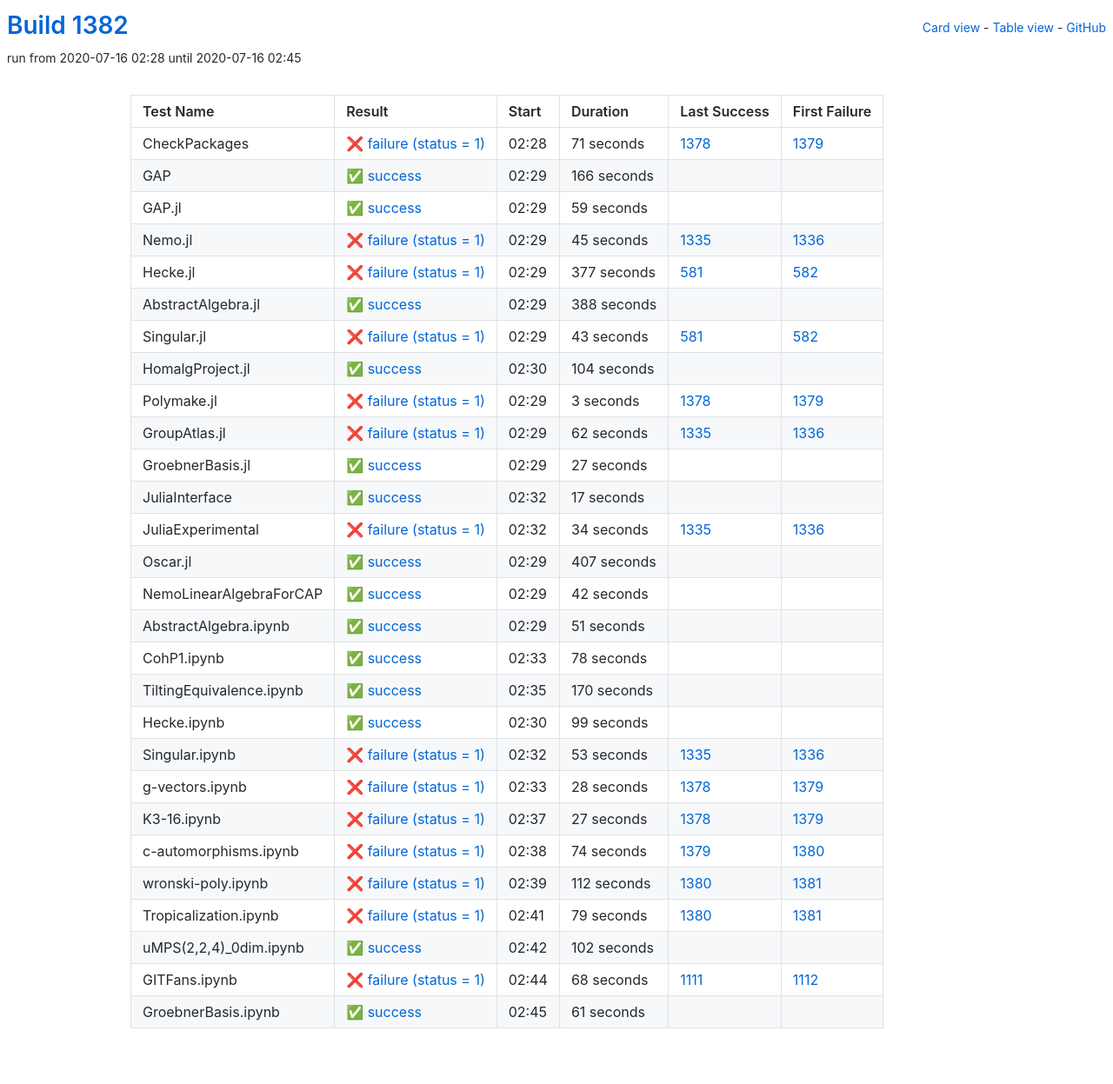
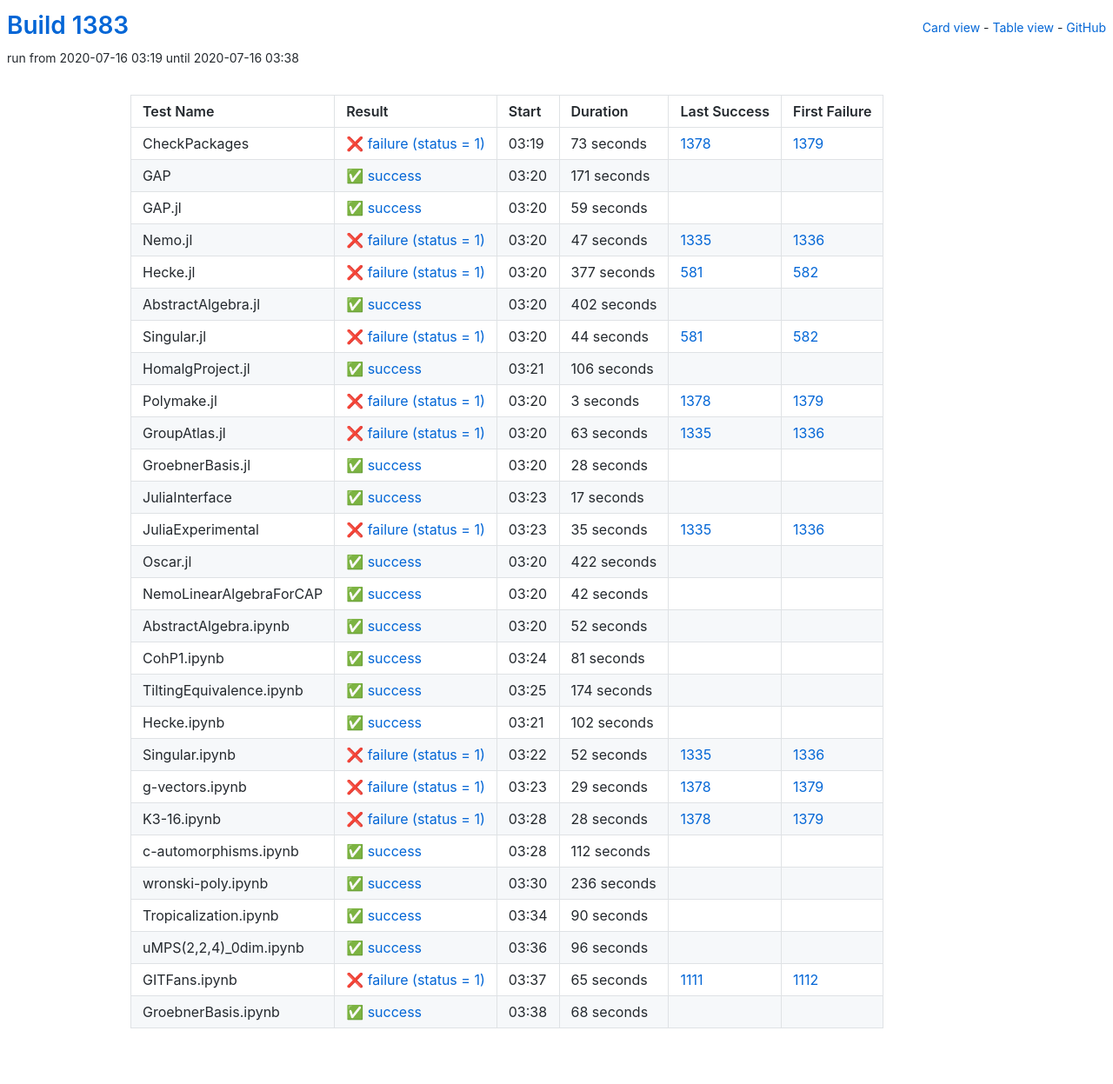
Before and after one commit to oscar-system/oscar-ci-status-1.4, a Jekyll site: the page built from table.html, in a window 1280 px wide. Shown: the whole page at 87% size. Built offline with Jekyll 4.4.1, drawn with Linux system fonts in a browser that asks for light colours.

Commit message:
Build #1383

```diff
--- a/_data/ci.yml
+++ b/_data/ci.yml
@@ -1,6 +1,6 @@
 ---
-build: 1382
-build_url: https://oscarci.mathematik.uni-kl.de/job/oscar-julia-1.4/1382/
+build: 1383
+build_url: https://oscarci.mathematik.uni-kl.de/job/oscar-julia-1.4/1383/
 job: oscar-julia-1.4
 organization: oscar-system
 repo: oscar-ci-status-1.4
@@ -8,32 +8,32 @@ repourl: https://github.com/oscar-system/oscar-ci-status-1.4
 tests:
 - name: CheckPackages
   id: checkpackages
-  log: https://oscarci.mathematik.uni-kl.de/job/oscar-julia-1.4/1382/artifact/logs/build-1382/CheckPackages.log
-  start: 2020-07-16 02:28
+  log: https://oscarci.mathematik.uni-kl.de/job/oscar-julia-1.4/1383/artifact/logs/build-1383/CheckPackages.log
+  start: 2020-07-16 03:19
   success: false
   exitcode: 1
   status: failure
-  duration: 71
+  duration: 73
   last_success: 1378
   last_success_url: https://oscarci.mathematik.uni-kl.de/job/oscar-julia-1.4/1378/
   first_failure: 1379
   first_failure_url: https://oscarci.mathematik.uni-kl.de/job/oscar-julia-1.4/1379/
 - name: GAP
   id: gap
-  log: https://oscarci.mathematik.uni-kl.de/job/oscar-julia-1.4/1382/artifact/logs/build-1382/GAP.log
-  start: 2020-07-16 02:29
+  log: https://oscarci.mathematik.uni-kl.de/job/oscar-julia-1.4/1383/artifact/logs/build-1383/GAP.log
+  start: 2020-07-16 03:20
   success: true
   exitcode: 0
   status: success
-  duration: 166
+  duration: 171
   last_success: false
   last_success_url:
   first_failure: false
   first_failure_url:
 - name: GAP.jl
   id: gap-jl
-  log: https://oscarci.mathematik.uni-kl.de/job/oscar-julia-1.4/1382/artifact/logs/build-1382/GAP.jl.log
-  start: 2020-07-16 02:29
+  log: https://oscarci.mathematik.uni-kl.de/job/oscar-julia-1.4/1383/artifact/logs/build-1383/GAP.jl.log
+  start: 2020-07-16 03:20
   success: true
   exitcode: 0
   status: success
@@ -44,20 +44,20 @@ tests:
   first_failure_url:
 - name: Nemo.jl
   id: nemo-jl
-  log: https://oscarci.mathematik.uni-kl.de/job/oscar-julia-1.4/1382/artifact/logs/build-1382/Nemo.jl.log
-  start: 2020-07-16 02:29
+  log: https://oscarci.mathematik.uni-kl.de/job/oscar-julia-1.4/1383/artifact/logs/build-1383/Nemo.jl.log
+  start: 2020-07-16 03:20
   success: false
   exitcode: 1
   status: failure
-  duration: 45
+  duration: 47
   last_success: 1335
   last_success_url: https://oscarci.mathematik.uni-kl.de/job/oscar-julia-1.4/1335/
   first_failure: 1336
   first_failure_url: https://oscarci.mathematik.uni-kl.de/job/oscar-julia-1.4/1336/
 - name: Hecke.jl
   id: hecke-jl
-  log: https://oscarci.mathematik.uni-kl.de/job/oscar-julia-1.4/1382/artifact/logs/build-1382/Hecke.jl.log
-  start: 2020-07-16 02:29
+  log: https://oscarci.mathematik.uni-kl.de/job/oscar-julia-1.4/1383/artifact/logs/build-1383/Hecke.jl.log
+  start: 2020-07-16 03:20
   success: false
   exitcode: 1
   status: failure
@@ -68,44 +68,44 @@ tests:
   first_failure_url: https://oscarci.mathematik.uni-kl.de/job/oscar-julia-1.4/582/
 - name: AbstractAlgebra.jl
   id: abstractalgebra-jl
-  log: https://oscarci.mathematik.uni-kl.de/job/oscar-julia-1.4/1382/artifact/logs/build-1382/AbstractAlgebra.jl.log
-  start: 2020-07-16 02:29
+  log: https://oscarci.mathematik.uni-kl.de/job/oscar-julia-1.4/1383/artifact/logs/build-1383/AbstractAlgebra.jl.log
+  start: 2020-07-16 03:20
   success: true
   exitcode: 0
   status: success
-  duration: 388
+  duration: 402
   last_success: false
   last_success_url:
   first_failure: false
   first_failure_url:
 - name: Singular.jl
   id: singular-jl
-  log: https://oscarci.mathematik.uni-kl.de/job/oscar-julia-1.4/1382/artifact/logs/build-1382/Singular.jl.log
-  start: 2020-07-16 02:29
+  log: https://oscarci.mathematik.uni-kl.de/job/oscar-julia-1.4/1383/artifact/logs/build-1383/Singular.jl.log
+  start: 2020-07-16 03:20
   success: false
   exitcode: 1
   status: failure
-  duration: 43
+  duration: 44
   last_success: 581
   last_success_url: https://oscarci.mathematik.uni-kl.de/job/oscar-julia-1.4/581/
   first_failure: 582
   first_failure_url: https://oscarci.mathematik.uni-kl.de/job/oscar-julia-1.4/582/
 - name: HomalgProject.jl
   id: homalgproject-jl
-  log: https://oscarci.mathematik.uni-kl.de/job/oscar-julia-1.4/1382/artifact/logs/build-1382/HomalgProject.jl.log
-  start: 2020-07-16 02:30
+  log: https://oscarci.mathematik.uni-kl.de/job/oscar-julia-1.4/1383/artifact/logs/build-1383/HomalgProject.jl.log
+  start: 2020-07-16 03:21
   success: true
   exitcode: 0
   status: success
-  duration: 104
+  duration: 106
   last_success: false
   last_success_url:
   first_failure: false
   first_failure_url:
 - name: Polymake.jl
   id: polymake-jl
-  log: https://oscarci.mathematik.uni-kl.de/job/oscar-julia-1.4/1382/artifact/logs/build-1382/Polymake.jl.log
-  start: 2020-07-16 02:29
+  log: https://oscarci.mathematik.uni-kl.de/job/oscar-julia-1.4/1383/artifact/logs/build-1383/Polymake.jl.log
+  start: 2020-07-16 03:20
   success: false
   exitcode: 1
   status: failure
@@ -116,32 +116,32 @@ tests:
   first_failure_url: https://oscarci.mathematik.uni-kl.de/job/oscar-julia-1.4/1379/
 - name: GroupAtlas.jl
   id: groupatlas-jl
-  log: https://oscarci.mathematik.uni-kl.de/job/oscar-julia-1.4/1382/artifact/logs/build-1382/GroupAtlas.jl.log
-  start: 2020-07-16 02:29
+  log: https://oscarci.mathematik.uni-kl.de/job/oscar-julia-1.4/1383/artifact/logs/build-1383/GroupAtlas.jl.log
+  start: 2020-07-16 03:20
   success: false
   exitcode: 1
   status: failure
-  duration: 62
+  duration: 63
   last_success: 1335
   last_success_url: https://oscarci.mathematik.uni-kl.de/job/oscar-julia-1.4/1335/
   first_failure: 1336
   first_failure_url: https://oscarci.mathematik.uni-kl.de/job/oscar-julia-1.4/1336/
 - name: GroebnerBasis.jl
   id: groebnerbasis-jl
-  log: https://oscarci.mathematik.uni-kl.de/job/oscar-julia-1.4/1382/artifact/logs/build-1382/GroebnerBasis.jl.log
-  start: 2020-07-16 02:29
+  log: https://oscarci.mathematik.uni-kl.de/job/oscar-julia-1.4/1383/artifact/logs/build-1383/GroebnerBasis.jl.log
+  start: 2020-07-16 03:20
   success: true
   exitcode: 0
   status: success
-  duration: 27
+  duration: 28
   last_success: false
   last_success_url:
   first_failure: false
   first_failure_url:
 - name: JuliaInterface
   id: juliainterface
-  log: https://oscarci.mathematik.uni-kl.de/job/oscar-julia-1.4/1382/artifact/logs/build-1382/JuliaInterface.log
-  start: 2020-07-16 02:32
+  log: https://oscarci.mathematik.uni-kl.de/job/oscar-julia-1.4/1383/artifact/logs/build-1383/JuliaInterface.log
+  start: 2020-07-16 03:23
   success: true
   exitcode: 0
   status: success
@@ -152,32 +152,32 @@ tests:
   first_failure_url:
 - name: JuliaExperimental
   id: juliaexperimental
-  log: https://oscarci.mathematik.uni-kl.de/job/oscar-julia-1.4/1382/artifact/logs/build-1382/JuliaExperimental.log
-  start: 2020-07-16 02:32
+  log: https://oscarci.mathematik.uni-kl.de/job/oscar-julia-1.4/1383/artifact/logs/build-1383/JuliaExperimental.log
+  start: 2020-07-16 03:23
   success: false
   exitcode: 1
   status: failure
-  duration: 34
+  duration: 35
   last_success: 1335
   last_success_url: https://oscarci.mathematik.uni-kl.de/job/oscar-julia-1.4/1335/
   first_failure: 1336
   first_failure_url: https://oscarci.mathematik.uni-kl.de/job/oscar-julia-1.4/1336/
 - name: Oscar.jl
   id: oscar-jl
-  log: https://oscarci.mathematik.uni-kl.de/job/oscar-julia-1.4/1382/artifact/logs/build-1382/Oscar.jl.log
-  start: 2020-07-16 02:29
+  log: https://oscarci.mathematik.uni-kl.de/job/oscar-julia-1.4/1383/artifact/logs/build-1383/Oscar.jl.log
+  start: 2020-07-16 03:20
   success: true
   exitcode: 0
   status: success
-  duration: 407
+  duration: 422
   last_success: false
   last_success_url:
   first_failure: false
   first_failure_url:
 - name: NemoLinearAlgebraForCAP
   id: nemolinearalgebraforcap
-  log: https://oscarci.mathematik.uni-kl.de/job/oscar-julia-1.4/1382/artifact/logs/build-1382/NemoLinearAlgebraForCAP.log
-  start: 2020-07-16 02:29
+  log: https://oscarci.mathematik.uni-kl.de/job/oscar-julia-1.4/1383/artifact/logs/build-1383/NemoLinearAlgebraForCAP.log
+  start: 2020-07-16 03:20
   success: true
   exitcode: 0
   status: success
@@ -188,68 +188,80 @@ tests:
   first_failure_url:
 - name: AbstractAlgebra.ipynb
   id: abstractalgebra-ipynb
-  log: https://oscarci.mathematik.uni-kl.de/job/oscar-julia-1.4/1382/artifact/logs/build-1382/AbstractAlgebra.ipynb.log
-  start: 2020-07-16 02:29
+  log: https://oscarci.mathematik.uni-kl.de/job/oscar-julia-1.4/1383/artifact/logs/build-1383/AbstractAlgebra.ipynb.log
+  start: 2020-07-16 03:20
   success: true
   exitcode: 0
   status: success
-  duration: 51
+  duration: 52
   last_success: false
   last_success_url:
   first_failure: false
   first_failure_url:
 - name: CohP1.ipynb
   id: cohp1-ipynb
-  log: https://oscarci.mathematik.uni-kl.de/job/oscar-julia-1.4/1382/artifact/logs/build-1382/CohP1.ipynb.log
-  start: 2020-07-16 02:33
+  log: https://oscarci.mathematik.uni-kl.de/job/oscar-julia-1.4/1383/artifact/logs/build-1383/CohP1.ipynb.log
+  start: 2020-07-16 03:24
   success: true
   exitcode: 0
   status: success
-  duration: 78
+  duration: 81
   last_success: false
   last_success_url:
   first_failure: false
   first_failure_url:
 - name: TiltingEquivalence.ipynb
   id: tiltingequivalence-ipynb
-  log: https://oscarci.mathematik.uni-kl.de/job/oscar-julia-1.4/1382/artifact/logs/build-1382/TiltingEquivalence.ipynb.log
-  start: 2020-07-16 02:35
+  log: https://oscarci.mathematik.uni-kl.de/job/oscar-julia-1.4/1383/artifact/logs/build-1383/TiltingEquivalence.ipynb.log
+  start: 2020-07-16 03:25
   success: true
   exitcode: 0
   status: success
-  duration: 170
+  duration: 174
   last_success: false
   last_success_url:
   first_failure: false
   first_failure_url:
 - name: Hecke.ipynb
   id: hecke-ipynb
-  log: https://oscarci.mathematik.uni-kl.de/job/oscar-julia-1.4/1382/artifact/logs/build-1382/Hecke.ipynb.log
-  start: 2020-07-16 02:30
+  log: https://oscarci.mathematik.uni-kl.de/job/oscar-julia-1.4/1383/artifact/logs/build-1383/Hecke.ipynb.log
+  start: 2020-07-16 03:21
   success: true
   exitcode: 0
   status: success
-  duration: 99
+  duration: 102
   last_success: false
   last_success_url:
   first_failure: false
   first_failure_url:
 - name: Singular.ipynb
   id: singular-ipynb
-  log: https://oscarci.mathematik.uni-kl.de/job/oscar-julia-1.4/1382/artifact/logs/build-1382/Singular.ipynb.log
-  start: 2020-07-16 02:32
+  log: https://oscarci.mathematik.uni-kl.de/job/oscar-julia-1.4/1383/artifact/logs/build-1383/Singular.ipynb.log
+  start: 2020-07-16 03:22
   success: false
   exitcode: 1
   status: failure
-  duration: 53
+  duration: 52
   last_success: 1335
   last_success_url: https://oscarci.mathematik.uni-kl.de/job/oscar-julia-1.4/1335/
   first_failure: 1336
   first_failure_url: https://oscarci.mathematik.uni-kl.de/job/oscar-julia-1.4/1336/
 - name: g-vectors.ipynb
   id: g-vectors-ipynb
-  log: https://oscarci.mathematik.uni-kl.de/job/oscar-julia-1.4/1382/artifact/logs/build-1382/g-vectors.ipynb.log
-  start: 2020-07-16 02:33
+  log: https://oscarci.mathematik.uni-kl.de/job/oscar-julia-1.4/1383/artifact/logs/build-1383/g-vectors.ipynb.log
+  start: 2020-07-16 03:23
+  success: false
+  exitcode: 1
+  status: failure
+  duration: 29
+  last_success: 1378
+  last_success_url: https://oscarci.mathematik.uni-kl.de/job/oscar-julia-1.4/1378/
+  first_failure: 1379
+  first_failure_url: https://oscarci.mathematik.uni-kl.de/job/oscar-julia-1.4/1379/
+- name: K3-16.ipynb
+  id: k3-16-ipynb
+  log: https://oscarci.mathematik.uni-kl.de/job/oscar-julia-1.4/1383/artifact/logs/build-1383/K3-16.ipynb.log
+  start: 2020-07-16 03:28
   success: false
   exitcode: 1
   status: failure
@@ -258,86 +270,74 @@ tests:
   last_success_url: https://oscarci.mathematik.uni-kl.de/job/oscar-julia-1.4/1378/
   first_failure: 1379
   first_failure_url: https://oscarci.mathematik.uni-kl.de/job/oscar-julia-1.4/1379/
-- name: K3-16.ipynb
-  id: k3-16-ipynb
-  log: https://oscarci.mathematik.uni-kl.de/job/oscar-julia-1.4/1382/artifact/logs/build-1382/K3-16.ipynb.log
-  start: 2020-07-16 02:37
-  success: false
-  exitcode: 1
-  status: failure
-  duration: 27
-  last_success: 1378
-  last_success_url: https://oscarci.mathematik.uni-kl.de/job/oscar-julia-1.4/1378/
-  first_failure: 1379
-  first_failure_url: https://oscarci.mathematik.uni-kl.de/job/oscar-julia-1.4/1379/
 - name: c-automorphisms.ipynb
   id: c-automorphisms-ipynb
-  log: https://oscarci.mathematik.uni-kl.de/job/oscar-julia-1.4/1382/artifact/logs/build-1382/c-automorphisms.ipynb.log
-  start: 2020-07-16 02:38
-  success: false
-  exitcode: 1
-  status: failure
-  duration: 74
-  last_success: 1379
-  last_success_url: https://oscarci.mathematik.uni-kl.de/job/oscar-julia-1.4/1379/
-  first_failure: 1380
-  first_failure_url: https://oscarci.mathematik.uni-kl.de/job/oscar-julia-1.4/1380/
-- name: wronski-poly.ipynb
-  id: wronski-poly-ipynb
-  log: https://oscarci.mathematik.uni-kl.de/job/oscar-julia-1.4/1382/artifact/logs/build-1382/wronski-poly.ipynb.log
-  start: 2020-07-16 02:39
-  success: false
-  exitcode: 1
-  status: failure
-  duration: 112
-  last_success: 1380
-  last_success_url: https://oscarci.mathematik.uni-kl.de/job/oscar-julia-1.4/1380/
-  first_failure: 1381
-  first_failure_url: https://oscarci.mathematik.uni-kl.de/job/oscar-julia-1.4/1381/
-- name: Tropicalization.ipynb
-  id: tropicalization-ipynb
-  log: https://oscarci.mathematik.uni-kl.de/job/oscar-julia-1.4/1382/artifact/logs/build-1382/Tropicalization.ipynb.log
-  start: 2020-07-16 02:41
-  success: false
-  exitcode: 1
-  status: failure
-  duration: 79
-  last_success: 1380
-  last_success_url: https://oscarci.mathematik.uni-kl.de/job/oscar-julia-1.4/1380/
-  first_failure: 1381
-  first_failure_url: https://oscarci.mathematik.uni-kl.de/job/oscar-julia-1.4/1381/
-- name: uMPS(2,2,4)_0dim.ipynb
-  id: umps-2-2-4-0dim-ipynb
-  log: https://oscarci.mathematik.uni-kl.de/job/oscar-julia-1.4/1382/artifact/logs/build-1382/uMPS-2-2-4-_0dim.ipynb.log
-  start: 2020-07-16 02:42
+  log: https://oscarci.mathematik.uni-kl.de/job/oscar-julia-1.4/1383/artifact/logs/build-1383/c-automorphisms.ipynb.log
+  start: 2020-07-16 03:28
   success: true
   exitcode: 0
   status: success
-  duration: 102
+  duration: 112
+  last_success: false
+  last_success_url:
+  first_failure: false
+  first_failure_url:
+- name: wronski-poly.ipynb
+  id: wronski-poly-ipynb
+  log: https://oscarci.mathematik.uni-kl.de/job/oscar-julia-1.4/1383/artifact/logs/build-1383/wronski-poly.ipynb.log
+  start: 2020-07-16 03:30
+  success: true
+  exitcode: 0
+  status: success
+  duration: 236
+  last_success: false
+  last_success_url:
+  first_failure: false
+  first_failure_url:
+- name: Tropicalization.ipynb
+  id: tropicalization-ipynb
+  log: https://oscarci.mathematik.uni-kl.de/job/oscar-julia-1.4/1383/artifact/logs/build-1383/Tropicalization.ipynb.log
+  start: 2020-07-16 03:34
+  success: true
+  exitcode: 0
+  status: success
+  duration: 90
+  last_success: false
+  last_success_url:
+  first_failure: false
+  first_failure_url:
+- name: uMPS(2,2,4)_0dim.ipynb
+  id: umps-2-2-4-0dim-ipynb
+  log: https://oscarci.mathematik.uni-kl.de/job/oscar-julia-1.4/1383/artifact/logs/build-1383/uMPS-2-2-4-_0dim.ipynb.log
+  start: 2020-07-16 03:36
+  success: true
+  exitcode: 0
+  status: success
+  duration: 96
   last_success: false
   last_success_url:
   first_failure: false
   first_failure_url:
 - name: GITFans.ipynb
   id: gitfans-ipynb
-  log: https://oscarci.mathematik.uni-kl.de/job/oscar-julia-1.4/1382/artifact/logs/build-1382/GITFans.ipynb.log
-  start: 2020-07-16 02:44
+  log: https://oscarci.mathematik.uni-kl.de/job/oscar-julia-1.4/1383/artifact/logs/build-1383/GITFans.ipynb.log
+  start: 2020-07-16 03:37
   success: false
   exitcode: 1
   status: failure
-  duration: 68
+  duration: 65
   last_success: 1111
   last_success_url: https://oscarci.mathematik.uni-kl.de/job/oscar-julia-1.4/1111/
   first_failure: 1112
   first_failure_url: https://oscarci.mathematik.uni-kl.de/job/oscar-julia-1.4/1112/
 - name: GroebnerBasis.ipynb
   id: groebnerbasis-ipynb
-  log: https://oscarci.mathematik.uni-kl.de/job/oscar-julia-1.4/1382/artifact/logs/build-1382/GroebnerBasis.ipynb.log
-  start: 2020-07-16 02:45
+  log: https://oscarci.mathematik.uni-kl.de/job/oscar-julia-1.4/1383/artifact/logs/build-1383/GroebnerBasis.ipynb.log
+  start: 2020-07-16 03:38
   success: true
   exitcode: 0
   status: success
-  duration: 61
+  duration: 68
   last_success: false
   last_success_url:
   first_failure: false
```
Also changed, not shown: README.md.
